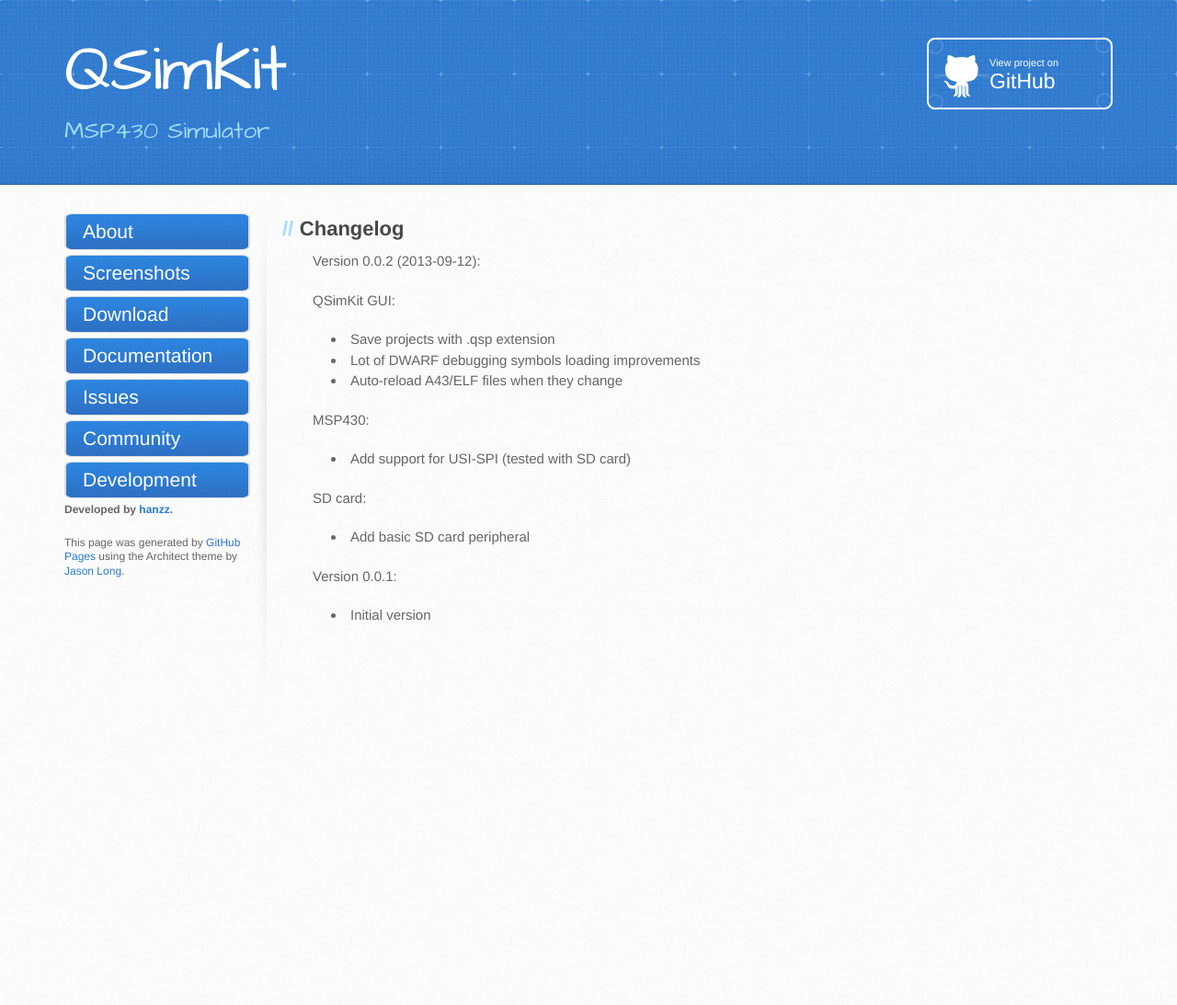
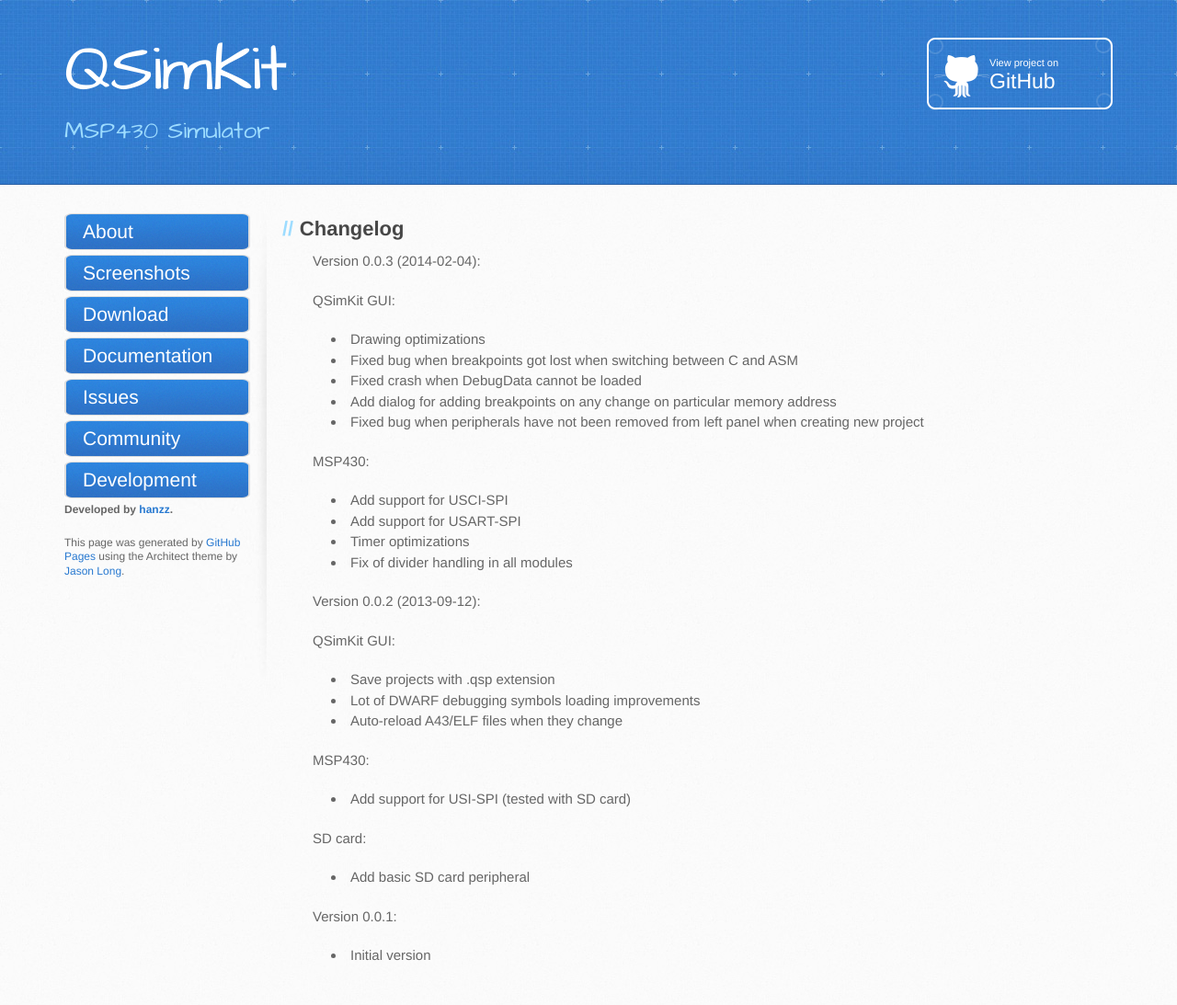
Before and after one commit to jankaluza/qsimkit, a Jekyll site: the page built from documentation/changelog.md, in a window 1280 px wide. Shown: the whole page at 92% size. Built offline with Jekyll 4.4.1, drawn with Linux system fonts in a browser that asks for light colours; Markdown is read by kramdown in place of the engine named in the settings; before the commit the page ends 900 px from its top, so only the background shows below that.

Commit message:
Docs update

```diff
--- a/documentation/changelog.md
+++ b/documentation/changelog.md
@@ -4,6 +4,25 @@
 ---
 
 ## Changelog
+
+**Version 0.0.3 (2014-02-04):**
+
+QSimKit GUI:
+
+* Drawing optimizations
+* Fixed bug when breakpoints got lost when switching between C and ASM
+* Fixed crash when DebugData cannot be loaded
+* Add dialog for adding breakpoints on any change on particular memory
+  address
+* Fixed bug when peripherals have not been removed from left panel when
+  creating new project
+
+MSP430:
+
+* Add support for USCI-SPI
+* Add support for USART-SPI
+* Timer optimizations
+* Fix of divider handling in all modules
 
 **Version 0.0.2 (2013-09-12):**
 
```
Also changed, not shown: community/index.md (+4 -0 lines), download/index.md (+2 -1 lines).
